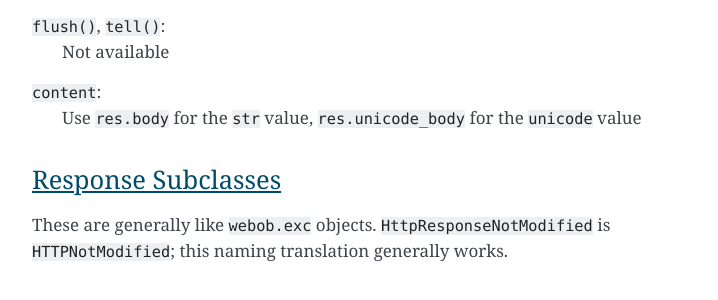
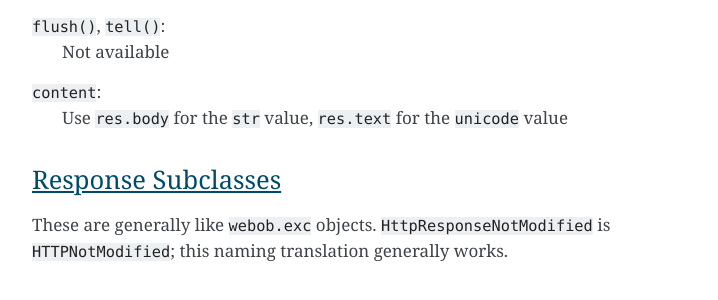
Before and after one commit to Pylons/webob, a Sphinx documentation site: the page built from docs/differences.txt, in a window 1280 px wide and 900 px high, scrolled down 4286 px. Shown: the part 150-450 px from the top of the window, without its empty margins (388-1106 px from the left). Built offline with Sphinx 7.4.7, drawn with Linux system fonts in a browser that asks for light colours.

Commit message:
Fix typo & update property name

```diff
--- a/docs/differences.txt
+++ b/docs/differences.txt
@@ -166,7 +166,7 @@ dictionary-like:
     Not available
 
 ``content``:
-    Use ``res.body`` for the ``str`` value, ``res.unicode_body`` for
+    Use ``res.body`` for the ``str`` value, ``res.text`` for
     the ``unicode`` value
 
 Response Subclasses
--- a/docs/index.txt
+++ b/docs/index.txt
@@ -240,7 +240,7 @@ Here's the highlights:
 
 ``response(environ, start_response)``: The response object is a WSGI
     application.  As an application, it acts according to how you
-    creat it.  It *can* do conditional responses if you pass
+    create it.  It *can* do conditional responses if you pass
     ``conditional_response=True`` when instantiating (or set that
     attribute later).  It can also do HEAD and Range requests.
 
```
